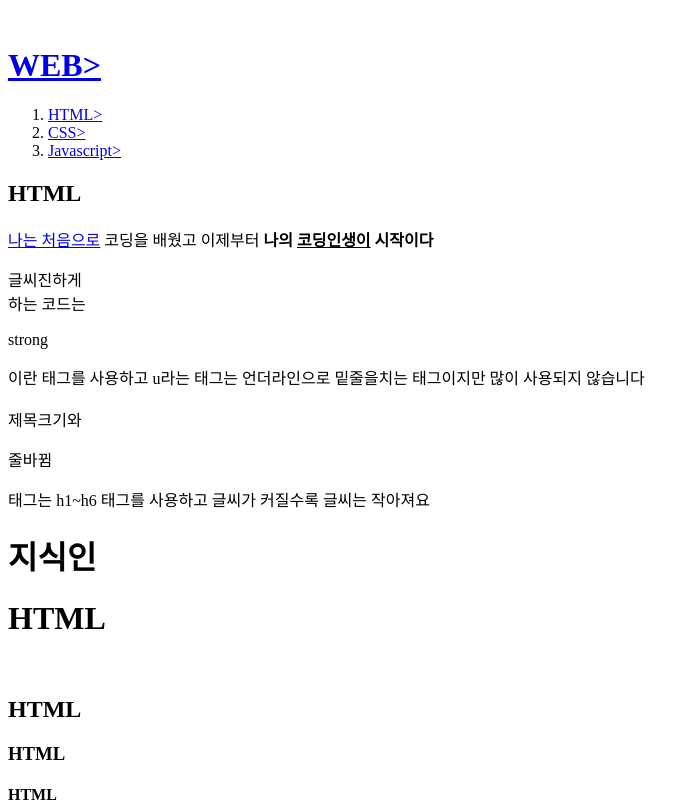
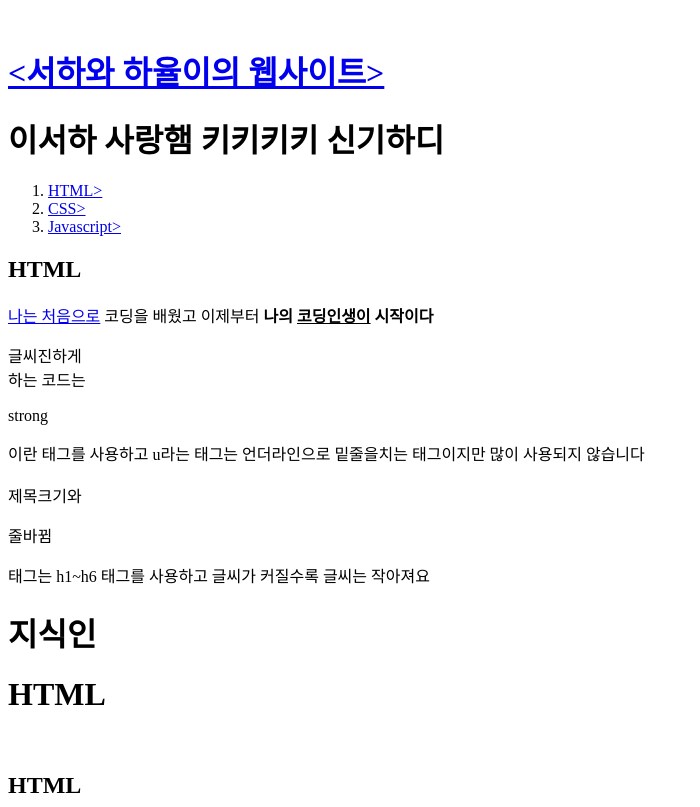
Before and after one commit to Hayool89/web1, a plain HTML site: page 1.html in a window 1280 px wide. Shown: the top 807 px of the page, without its empty margins (0-700 px from the left). Drawn offline with Linux system fonts and the light colour scheme.

Commit message:
Add files via upload

```diff
--- a/1.html
+++ b/1.html
@@ -8,9 +8,8 @@
   </head>
 
   <body>
-    <H1><a href="index.html">WEB></h1></a>
-
-
+    <H1><a href="index.html"><서하와 하율이의 웹사이트></h1></a>
+      <h1>이서하 사랑햄 키키키키 신기하디</h1>
     <!ul코드는 부모 코드
     li는 자식코드 같이 사용해되는 코드
     li는 목차를 만드는 코드다
```
